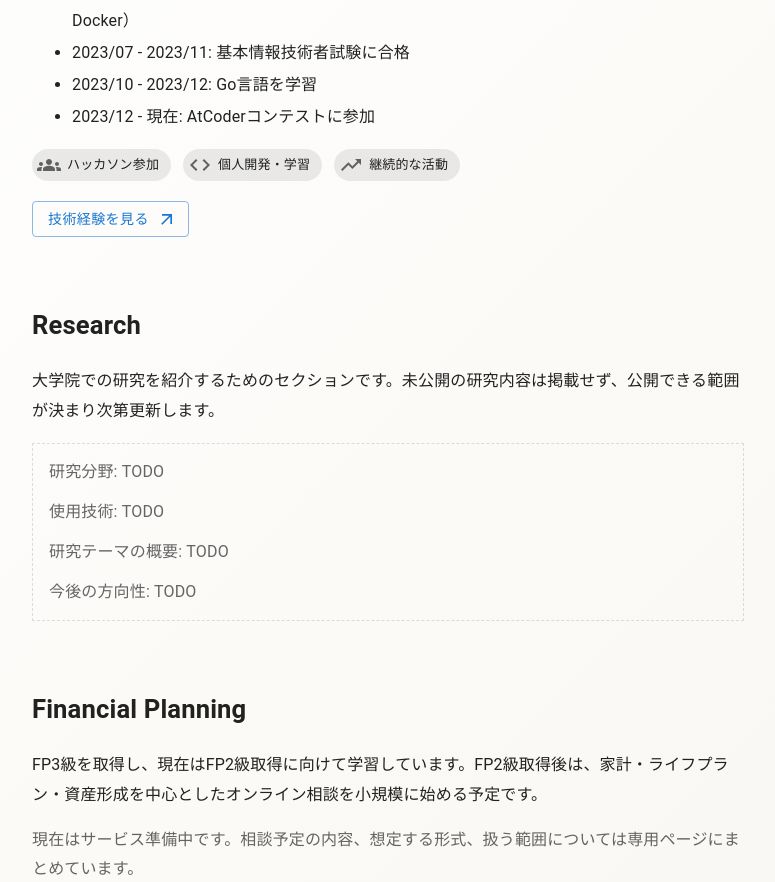
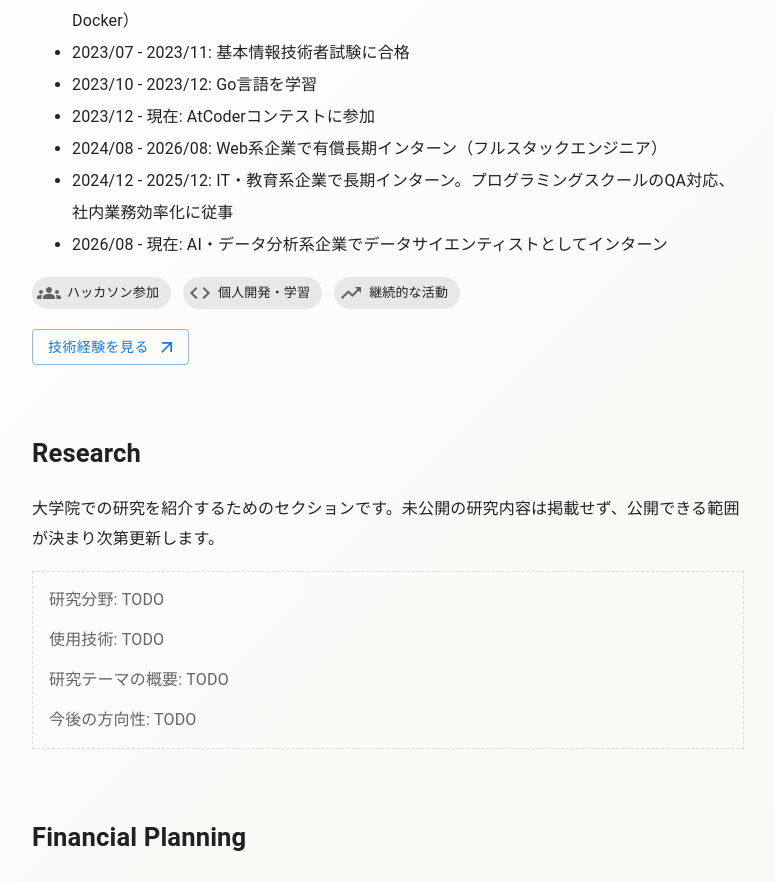
Before and after one commit to Doragon-RH/introduction, a Next.js app: page / in a window 1280 px wide. Shown: the part 3100-3982 px from the top of the page, without its empty margins (202-977 px from the left). Built offline with nearby package versions, Linux system fonts and the light colour scheme.

Commit message:
Add anonymized experience timeline

```diff
--- a/pages/index.tsx
+++ b/pages/index.tsx
@@ -136,6 +136,9 @@ export default function Home() {
           <li>2023/07 - 2023/11: 基本情報技術者試験に合格</li>
           <li>2023/10 - 2023/12: Go言語を学習</li>
           <li>2023/12 - 現在: AtCoderコンテストに参加</li>
+          <li>2024/08 - 2026/08: Web系企業で有償長期インターン（フルスタックエンジニア）</li>
+          <li>2024/12 - 2025/12: IT・教育系企業で長期インターン。プログラミングスクールのQA対応、社内業務効率化に従事</li>
+          <li>2026/08 - 現在: AI・データ分析系企業でデータサイエンティストとしてインターン</li>
         </Box>
         <Stack direction="row" sx={{ flexWrap: 'wrap', gap: 1.5 }}>
           <Chip icon={<GroupsIcon />} label="ハッカソン参加" />
```
